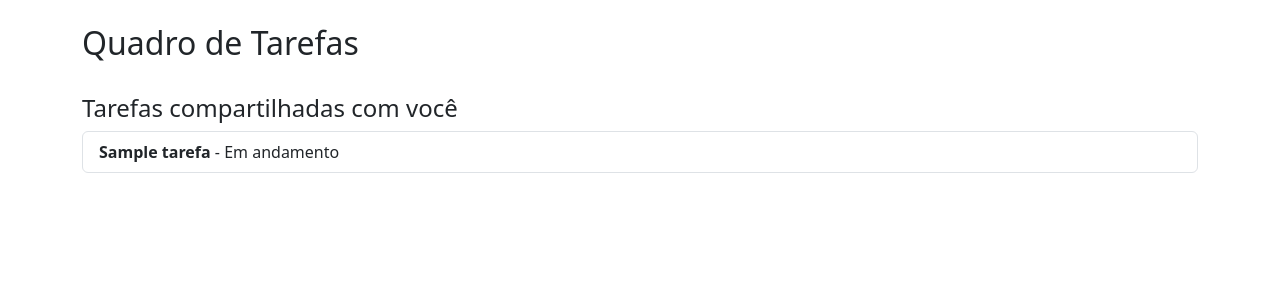
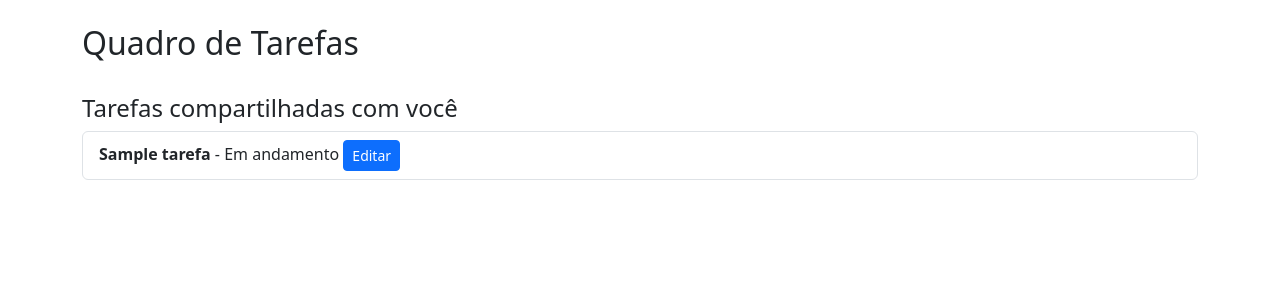
Before and after one commit to alyssa-sys/Grupo-1-FSI-Tutorial-Flask, a Flask app: page /quadro in a window 1280 px wide. Shown: the part 56-356 px from the top of the page. Run offline with Flask 3, Linux system fonts and the light colour scheme; a user stored in the database is signed in; tables that the repository leaves empty hold one stand-in row (values such as "Sample post").

Commit message:
consertando quadro

```diff
--- a/gerenciador_de_tarefas/templates/quadro.html
+++ b/gerenciador_de_tarefas/templates/quadro.html
@@ -16,6 +16,7 @@
     {% for tarefa in tarefas_compartilhadas %}
         <li class="list-group-item">
             <strong>{{ tarefa.titulo }}</strong> - {{ tarefa.status }}
+                <a href="{{ url_for('editar_tarefa', tarefa_id=tarefa.id) }}" class="btn btn-sm btn-primary">Editar</a>
         </li>
     {% endfor %}
 </ul>
```
